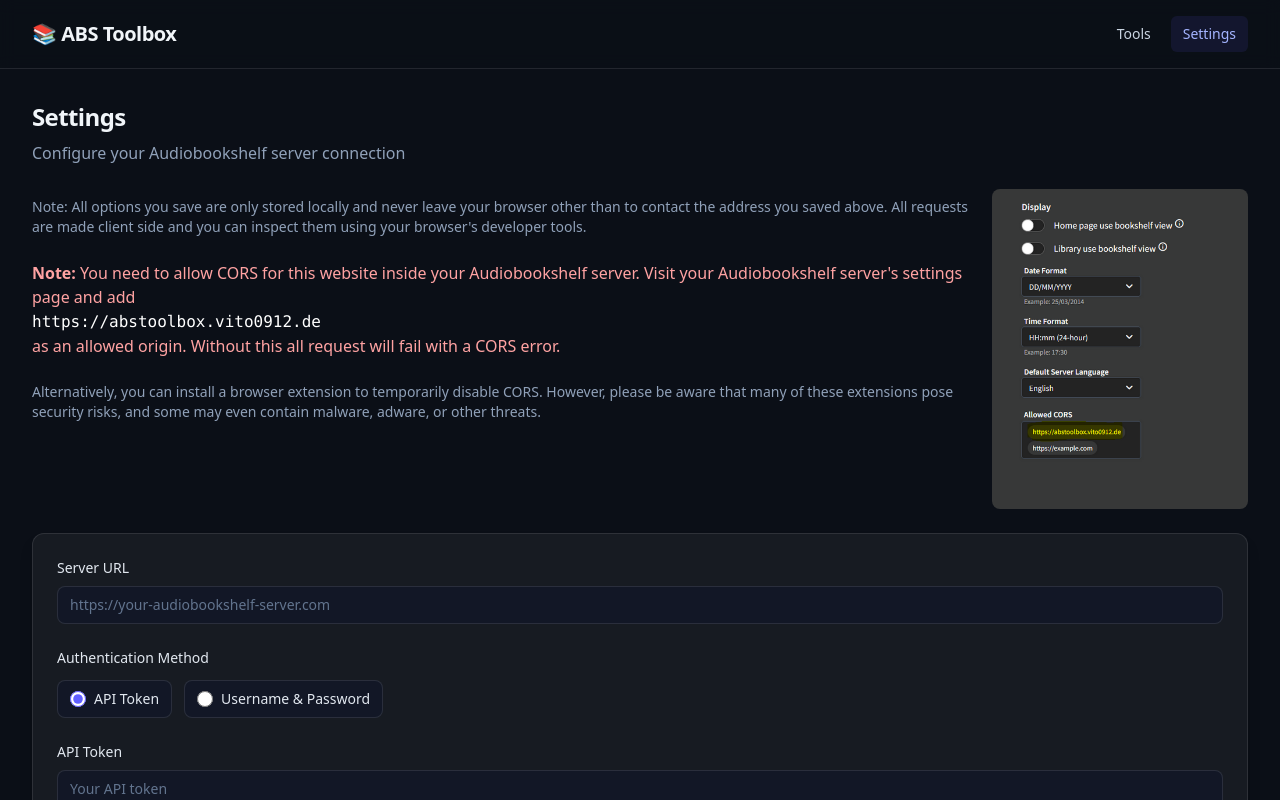
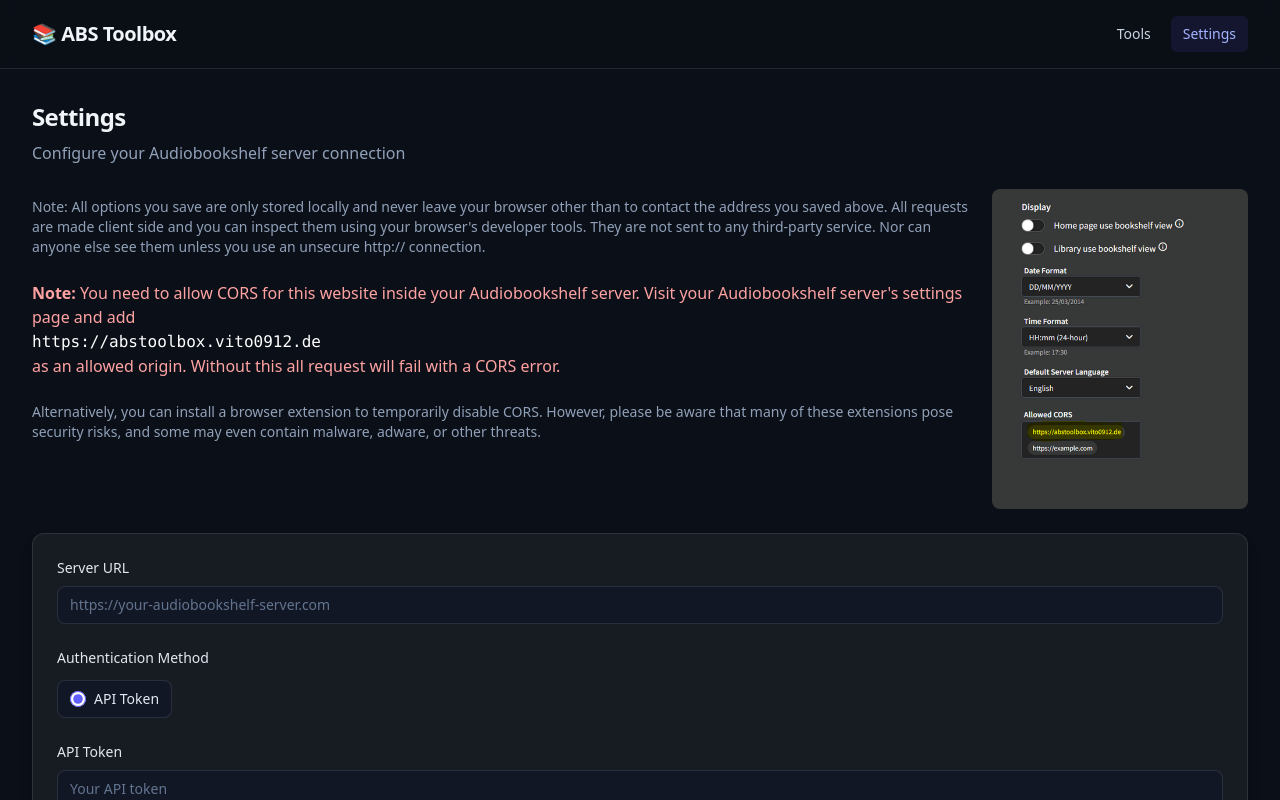
Before and after one commit to Vito0912/absToolbox, a Vue app in the folder web/: page /settings in a window 1280 px wide. Shown: the top 800 px of the page. Built offline with nearby package versions, Linux system fonts and the light colour scheme.

Commit message:
Update warnings and remove credentials auth option

```diff
--- a/web/src/views/SettingsView.vue
+++ b/web/src/views/SettingsView.vue
@@ -13,7 +13,8 @@
           Note: All options you save are only stored locally and never leave your
           browser other than to contact the address you saved above. All requests
           are made client side and you can inspect them using your browser's
-          developer tools.
+          developer tools. They are not sent to any third-party service. Nor can
+          anyone else see them unless you use an unsecure http:// connection.
         </p>
 
         <p class="text-md text-red-300 py-4">
@@ -76,17 +77,6 @@
                 class="h-4 w-4 accent-indigo-500"
               />
               API Token
-            </label>
-            <label
-              class="inline-flex items-center gap-2 rounded-lg border border-white/10 bg-slate-900/60 px-3 py-2 text-sm text-slate-200 hover:border-indigo-400/50 transition"
-            >
-              <input
-                v-model="settingsStore.settings.authMethod"
-                type="radio"
-                value="credentials"
-                class="h-4 w-4 accent-indigo-500"
-              />
-              Username &amp; Password
             </label>
           </div>
         </div>
--- a/web/src/views/ToolsView.vue
+++ b/web/src/views/ToolsView.vue
@@ -13,6 +13,10 @@
       class="text-sm text-red-400 text-center"
     >
       Please configure the server URL in the settings.
+    </p>
+
+    <p class="text-red-200" v-if="settingsStore.settings.serverUrl">
+      <strong>Warning:</strong> Make a backup before using these tools. I am not responsible for any data loss or issues that may occur by using these tools. Visit <a :href="`${baseDomain}config/backups`" target="_blank" class="text-blue-400 underline">Backups</a> to create a backup before proceeding.
     </p>
 
     <div
@@ -67,7 +71,7 @@
 import { useRoute } from 'vue-router'
 import router from '@/router'
 import { useApi } from '@/composables/useApi'
-const { clearLogs } = useApi()
+const { clearLogs, baseDomain } = useApi()
 
 const route = useRoute()
 
```
